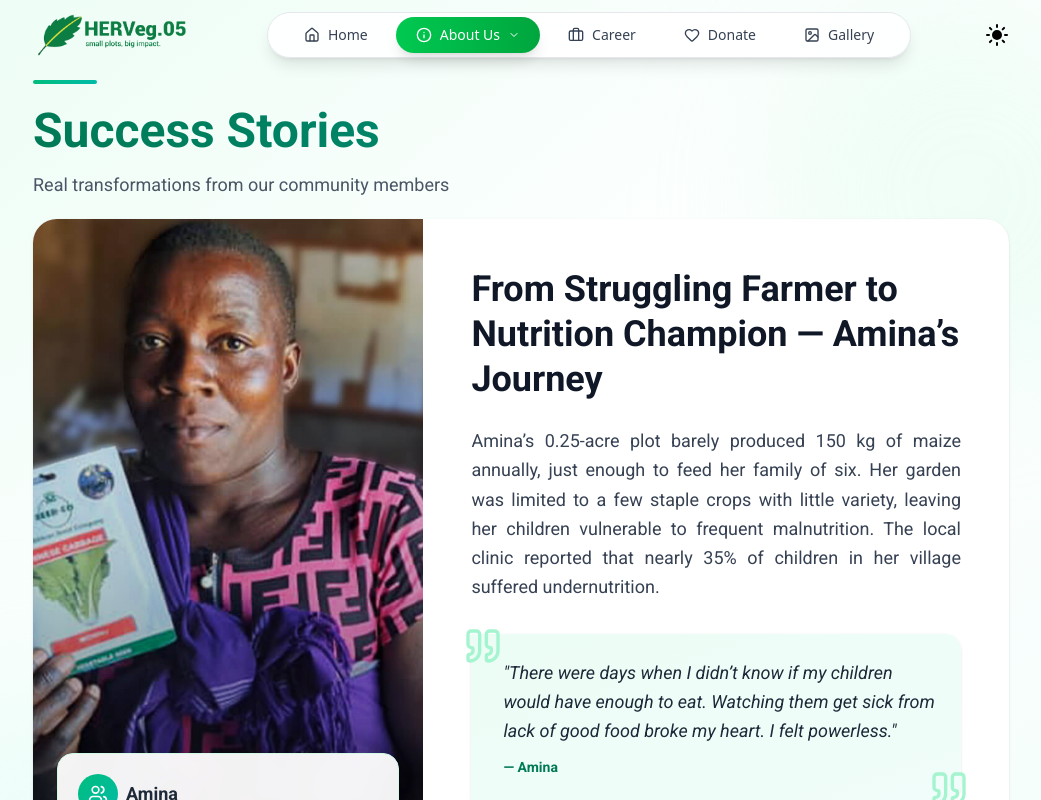
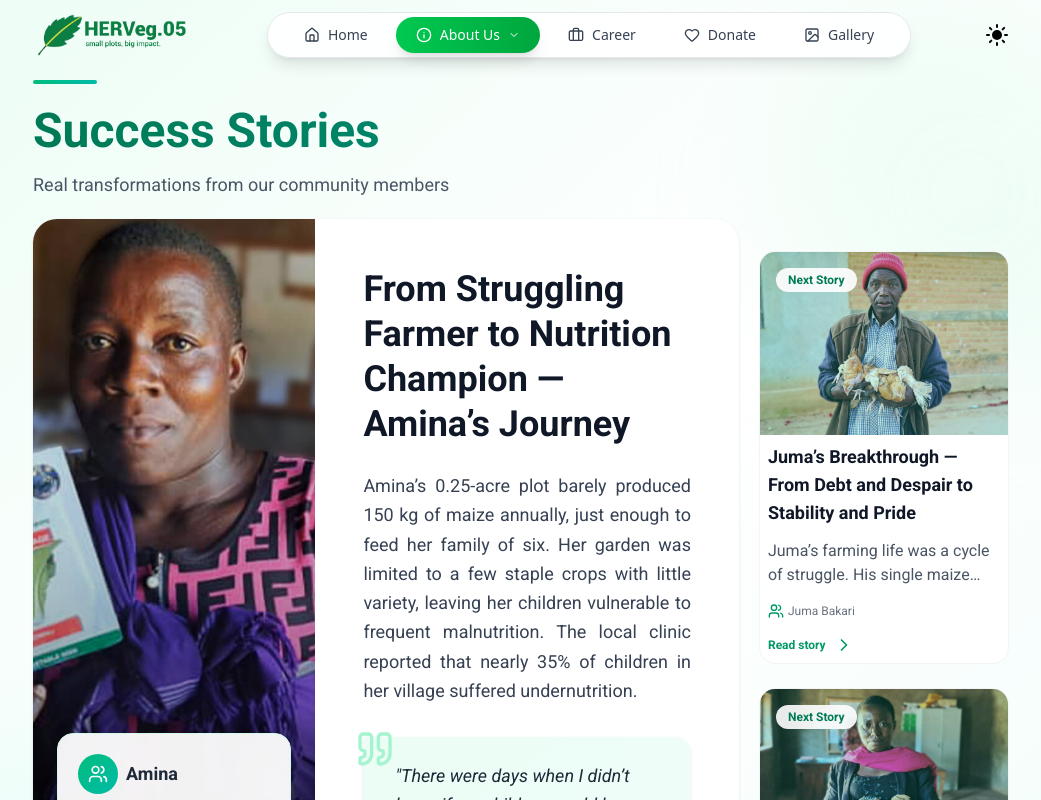
Before and after one commit to Mhando-Z/HervegWeb, a Next.js app: page /aboutus/successstories in a window 1280 px wide. Shown: the top 800 px of the page, without its empty margins (119-1160 px from the left). Built offline with nearby package versions, Linux system fonts and the light colour scheme; a web font is replaced by a local one.

Commit message:
Phase One

```diff
--- a/src/app/aboutus/successstories/Success.jsx
+++ b/src/app/aboutus/successstories/Success.jsx
@@ -297,6 +297,10 @@ export default function SuccessStories() {
     );
   };
 
+  const remainingStories = successStories
+    .map((story, index) => ({ story, index }))
+    .filter(({ index }) => index !== currentStory);
+
   return (
     <section className="relative min-h-screen bg-linear-to-br font-roboto from-emerald-50 via-white to-teal-50 py-20 px-4 overflow-hidden">
       {/* Background decorative elements */}
@@ -329,6 +333,7 @@ export default function SuccessStories() {
           </p>
         </motion.div>
 
+        <div className="flex flex-col md:flex-row gap-5">
           {/* Main Content Card */}
           <motion.div
             initial={{ opacity: 0, y: 40 }}
@@ -467,7 +472,7 @@ export default function SuccessStories() {
                 </AnimatePresence>
 
                 {/* Navigation Buttons */}
-              <div className="absolute bottom-8 right-8 flex items-center gap-3">
+                <div className="absolute bottom-8 hidden right-8  items-center gap-3">
                   <motion.button
                     whileHover={{ scale: 1.05 }}
                     whileTap={{ scale: 0.95 }}
@@ -509,7 +514,85 @@ export default function SuccessStories() {
             </div>
           </motion.div>
 
-        {/* Bottom Stats or CTA (Optional) */}
+          {/* Next Stories Preview Component */}
+          <motion.div
+            initial={{ opacity: 0, y: 20 }}
+            animate={{ opacity: 1, y: 0 }}
+            transition={{ delay: 0.9 }}
+            className="mt-8 space-y-6 h-[700px] overflow-y-scroll"
+          >
+            <AnimatePresence>
+              {remainingStories.map(({ story, index }) => {
+                const profile = story.sections.find(
+                  (s) => s.type === "profile"
+                );
+                const paragraph = story.sections.find(
+                  (s) => s.type === "paragraph"
+                );
+
+                return (
+                  <motion.div
+                    key={story.id}
+                    initial={{ opacity: 0, y: 20 }}
+                    animate={{ opacity: 1, y: 0 }}
+                    exit={{ opacity: 0, y: -20 }}
+                    transition={{ duration: 0.4 }}
+                    onClick={() => setCurrentStory(index)}
+                    className="cursor-pointer group"
+                  >
+                    <div className="bg-white rounded-2xl w-full  hover:shadow-xl transition-all duration-300 overflow-hidden mx-auto border border-gray-100">
+                      <div className=" gap-0">
+                        {/* Image */}
+                        <div className="relative h-48 md:h-full overflow-hidden">
+                          <Image
+                            src={story.image_url}
+                            alt={story.title}
+                            className="h-full w-full object-cover group-hover:scale-110 transition-transform duration-500"
+                          />
+                          <div className="absolute inset-0 bg-linear-to-r from-emerald-500/20 to-teal-500/20 group-hover:from-emerald-500/30 group-hover:to-teal-500/30 transition-all duration-300"></div>
+                          <div className="absolute top-4 left-4 bg-white/90 backdrop-blur-sm px-3 py-1 rounded-full text-xs font-semibold text-emerald-700">
+                            Next Story
+                          </div>
+                        </div>
+
+                        {/* Content */}
+                        <div className="md:col-span-2 p-2 flex flex-col justify-center">
+                          <h4 className="text-sm md:text-lg font-bold text-gray-900 mb-3 group-hover:text-emerald-700 transition-colors duration-300">
+                            {story.title}
+                          </h4>
+
+                          <p className="text-gray-600 text-xs md:text-base line-clamp-2 mb-4">
+                            {paragraph?.content.substring(0, 150)}...
+                          </p>
+
+                          {profile && (
+                            <div className="flex flex-col xl:flex-row xl:items-center gap-4 text-sm text-gray-500">
+                              <div className="flex text-xs items-center gap-1">
+                                <Users className="w-4 h-4 text-emerald-600" />
+                                <span>{profile.name}</span>
+                              </div>
+                              <div className="xl:flex  hidden  items-center gap-1">
+                                <MapPin className="w-4 h-4 text-emerald-600" />
+                                <span>{profile.location.split(",")[0]}</span>
+                              </div>
+                            </div>
+                          )}
+
+                          <div className="mt-4 flex items-center text-xs gap-2 text-emerald-600 font-semibold group-hover:gap-4 transition-all duration-300">
+                            <span>Read story</span>
+                            <ChevronRight className="w-5 h-5 group-hover:translate-x-1 transition-transform duration-300" />
+                          </div>
+                        </div>
+                      </div>
+                    </div>
+                  </motion.div>
+                );
+              })}
+            </AnimatePresence>
+          </motion.div>
+        </div>
+
+        {/* Bottom Stats */}
         <motion.div
           initial={{ opacity: 0, y: 20 }}
           animate={{ opacity: 1, y: 0 }}
```
Lines whose indentation alone changed are shown as unchanged.
